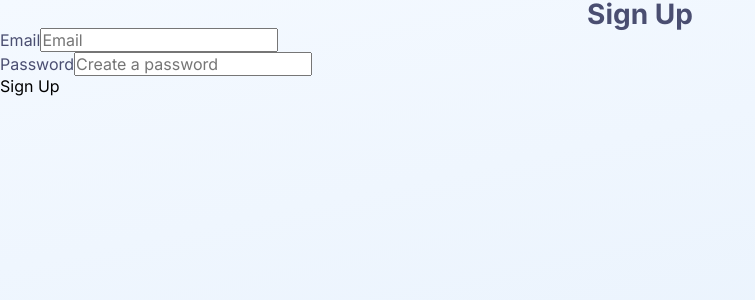
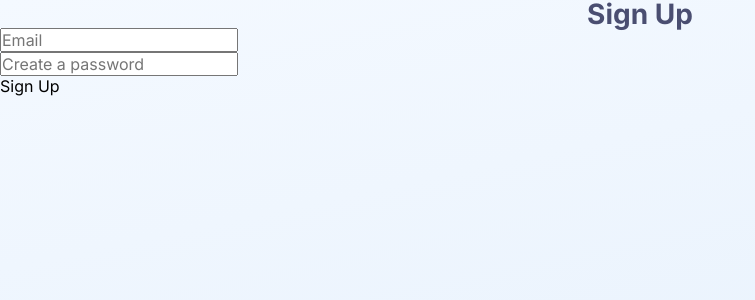
Before and after one commit to alex-shepel/clario-test-assignment, a Next.js app: page / in a window 1280 px wide. Shown: the top 300 px of the page, without its empty margins (0-755 px from the left). Built offline with nearby package versions, Linux system fonts and the light colour scheme.

Commit message:
add visually-hidden utility class

```diff
--- a/src/app/globals.css
+++ b/src/app/globals.css
@@ -1,3 +1,15 @@
 :root {
   --primary-color: #4a4e71;
 }
+
+.visually-hidden {
+  position: absolute;
+  width: 1px;
+  height: 1px;
+  padding: 0;
+  margin: -1px;
+  overflow: hidden;
+  clip: rect(0, 0, 0, 0);
+  white-space: nowrap;
+  border: 0;
+}
--- a/src/app/page.js
+++ b/src/app/page.js
@@ -12,7 +12,7 @@ export default function Page() {
       <form className={styles.form} onSubmit={handleSubmit}>
         <h1 className={styles.formHeading}>Sign Up</h1>
         <div className={styles.formGroup}>
-          <label htmlFor="email">Email</label>
+          <label htmlFor="email" className='visually-hidden'>Email</label>
           <input
             type="email"
             id="email"
@@ -22,7 +22,7 @@ export default function Page() {
           />
         </div>
         <div className={styles.formGroup}>
-          <label htmlFor="password">Password</label>
+          <label htmlFor="password" className='visually-hidden'>Password</label>
           <input
             type="password"
             id="password"
```
